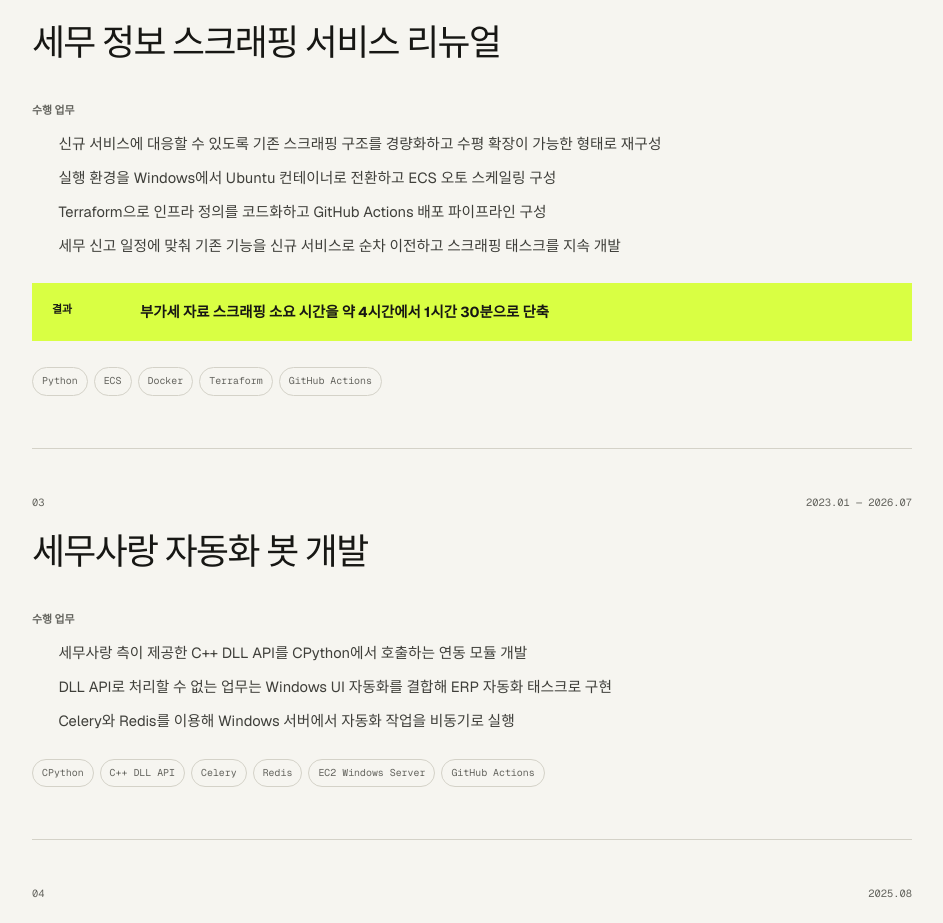
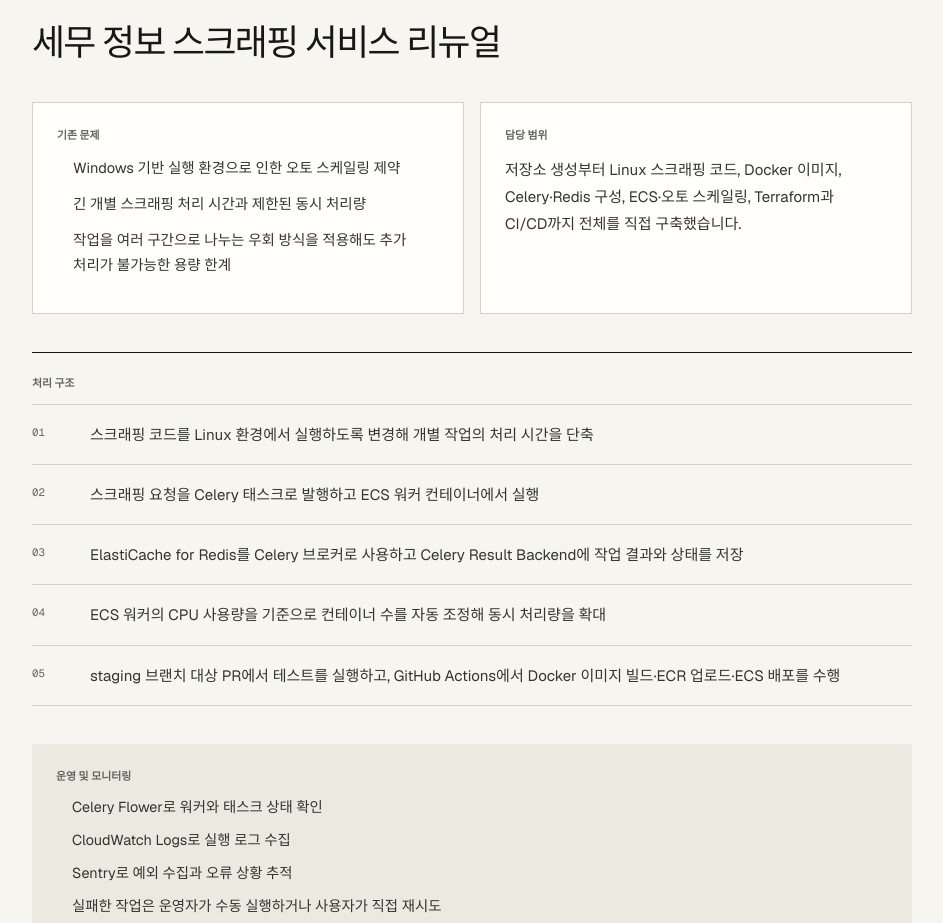
Before and after one commit to loqbzes/portfolio, a Next.js app: page / in a window 1280 px wide. Shown: the part 2780-3703 px from the top of the page, without its empty margins (318-1261 px from the left). Built offline with nearby package versions, Linux system fonts and the light colour scheme; no server answers.

Commit message:
Expand scraping renewal case study

```diff
--- a/app/globals.css
+++ b/app/globals.css
@@ -119,8 +119,10 @@
 .flow-step p { margin: 0; color: #353530; font-size: .94rem; line-height: 1.68; word-break: keep-all; }
 .flow-guardrails { margin-top: 16px; padding: 16px 18px; background: var(--panel); }
 .flow-guardrails strong { display: block; margin-bottom: 9px; font-size: .7rem; }
-.flow-guardrails ul, .case-outcome ul { margin: 0; padding-left: 1rem; }
+.flow-guardrails ul, .case-operations ul, .case-outcome ul { margin: 0; padding-left: 1rem; }
 .flow-guardrails li { margin-bottom: 7px; color: #4a4a44; font-size: .82rem; line-height: 1.6; }
+.case-operations { padding: 24px !important; background: var(--panel); border-top: 0 !important; }
+.case-operations li { margin-bottom: 9px; color: #353530; font-size: .9rem; line-height: 1.65; }
 .case-outcome { padding: 24px !important; background: var(--accent); border-top: 0 !important; }
 .case-outcome li { margin-bottom: 10px; color: #252520; font-size: .91rem; line-height: 1.65; word-break: keep-all; }
 .result { margin-top: 25px; padding: 18px 20px; display: grid; grid-template-columns: 70px 1fr; gap: 18px; background: var(--accent); }
--- a/app/page.tsx
+++ b/app/page.tsx
@@ -8,7 +8,8 @@
     problem: string[];
     ownership: string[];
     flow: string[];
-    guardrails: string[];
+    guardrails?: string[];
+    operations?: string[];
     outcomes: string[];
   };
 };
@@ -53,13 +54,37 @@
     period: '2024.06 — 2026.07',
     title: '세무 정보 스크래핑 서비스 리뉴얼',
     work: [
-      '신규 서비스에 대응할 수 있도록 기존 스크래핑 구조를 경량화하고 수평 확장이 가능한 형태로 재구성',
-      '실행 환경을 Windows에서 Ubuntu 컨테이너로 전환하고 ECS 오토 스케일링 구성',
-      'Terraform으로 인프라 정의를 코드화하고 GitHub Actions 배포 파이프라인 구성',
-      '세무 신고 일정에 맞춰 기존 기능을 신규 서비스로 순차 이전하고 스크래핑 태스크를 지속 개발',
+      'Windows 기반 스크래핑 서비스를 Linux·ECS 기반으로 리뉴얼',
     ],
-    result: '부가세 자료 스크래핑 소요 시간을 약 4시간에서 1시간 30분으로 단축',
-    stack: ['Python', 'ECS', 'Docker', 'Terraform', 'GitHub Actions'],
+    stack: ['Python', 'Celery', 'ElastiCache for Redis', 'ECS', 'ECR', 'Docker', 'Terraform', 'GitHub Actions', 'CloudWatch', 'Sentry'],
+    caseStudy: {
+      problem: [
+        'Windows 기반 실행 환경으로 인한 오토 스케일링 제약',
+        '긴 개별 스크래핑 처리 시간과 제한된 동시 처리량',
+        '작업을 여러 구간으로 나누는 우회 방식을 적용해도 추가 처리가 불가능한 용량 한계',
+      ],
+      ownership: [
+        '저장소 생성부터 Linux 스크래핑 코드, Docker 이미지, Celery·Redis 구성, ECS·오토 스케일링, Terraform과 CI/CD까지 전체를 직접 구축했습니다.',
+      ],
+      flow: [
+        '스크래핑 코드를 Linux 환경에서 실행하도록 변경해 개별 작업의 처리 시간을 단축',
+        '스크래핑 요청을 Celery 태스크로 발행하고 ECS 워커 컨테이너에서 실행',
+        'ElastiCache for Redis를 Celery 브로커로 사용하고 Celery Result Backend에 작업 결과와 상태를 저장',
+        'ECS 워커의 CPU 사용량을 기준으로 컨테이너 수를 자동 조정해 동시 처리량을 확대',
+        'staging 브랜치 대상 PR에서 테스트를 실행하고, GitHub Actions에서 Docker 이미지 빌드·ECR 업로드·ECS 배포를 수행',
+      ],
+      operations: [
+        'Celery Flower로 워커와 태스크 상태 확인',
+        'CloudWatch Logs로 실행 로그 수집',
+        'Sentry로 예외 수집과 오류 상황 추적',
+        '실패한 작업은 운영자가 수동 실행하거나 사용자가 직접 재시도',
+      ],
+      outcomes: [
+        'Linux 전환과 동시 처리량 확대를 함께 적용해 부가세 자료 스크래핑 시간을 약 4시간에서 1시간 30분으로 단축',
+        '세무 일정에 맞춰 약 1년간 기능을 단계적으로 이전',
+        'Windows가 반드시 필요한 일부 작업을 제외한 모든 스크래핑을 신규 환경으로 전환',
+      ],
+    },
   },
   {
     period: '2023.01 — 2026.07',
@@ -246,7 +271,7 @@
                           <span>{String(index + 1).padStart(2, '0')}</span>
                           <div>
                             <p>{item}</p>
-                            {index === project.caseStudy!.flow.length - 1 && (
+                            {index === project.caseStudy!.flow.length - 1 && project.caseStudy!.guardrails && (
                               <div className="flow-guardrails">
                                 <strong>코드 수정 조건</strong>
                                 <ul>{project.caseStudy!.guardrails.map((guardrail) => <li key={guardrail}>{guardrail}</li>)}</ul>
@@ -257,6 +282,12 @@
                       ))}
                     </div>
                   </section>
+                  {project.caseStudy.operations && (
+                    <section className="case-operations">
+                      <h4>운영 및 모니터링</h4>
+                      <ul>{project.caseStudy.operations.map((item) => <li key={item}>{item}</li>)}</ul>
+                    </section>
+                  )}
                   <section className="case-outcome">
                     <h4>도입 결과</h4>
                     <ul>{project.caseStudy.outcomes.map((item) => <li key={item}>{item}</li>)}</ul>
```
